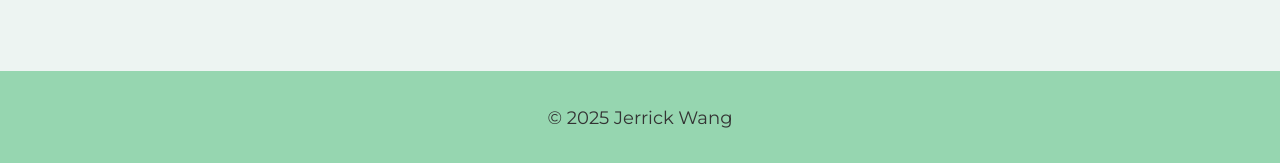
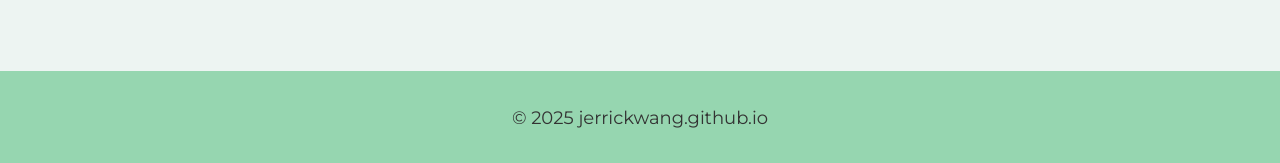
Before and after one commit to jerrickwang/jerrickwang.github.io, a Jekyll site: the page built from index.md, in a window 1280 px wide. Shown: the part 734-897 px from the top of the page. Built offline with Jekyll 4.4.1, drawn with Linux system fonts in a browser that asks for light colours.

Commit message:
Update default.html

```diff
--- a/_layouts/default.html
+++ b/_layouts/default.html
@@ -32,7 +32,7 @@
   </main>
 
   <footer>
-    <p>© 2025 Jerrick Wang</p>
+    <p>© 2025 jerrickwang.github.io</p>
   </footer>
 
   <script src="{{ '/assets/js/script.js' | relative_url }}"></script>
```
